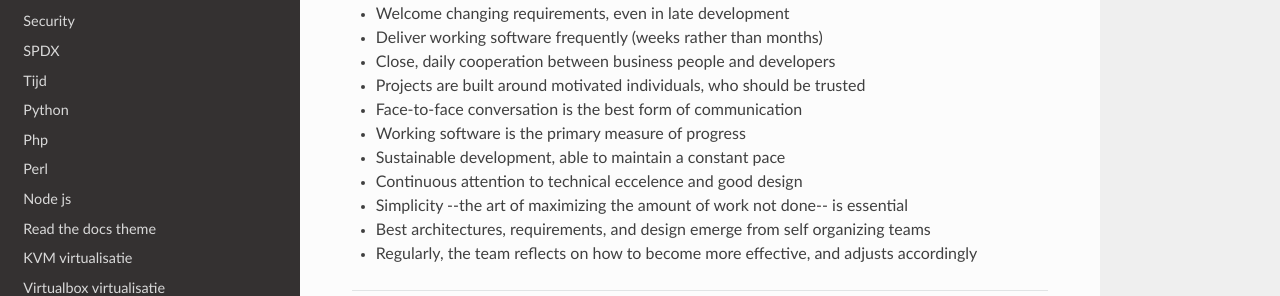
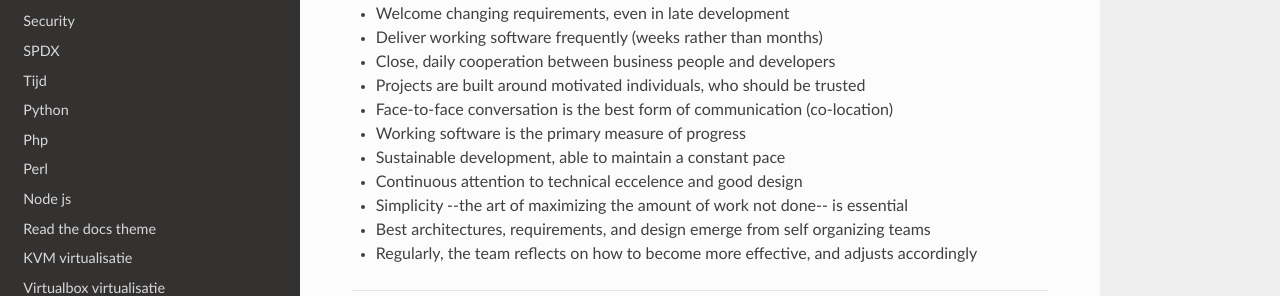
Before and after one commit to MatthewBuchananAstley/linuxhowto, an MkDocs documentation site: the page built from docs/Agile.md, in a window 1280 px wide and 1067 px high. Shown: the part 575-871 px from the top of the window. Built offline with MkDocs 1.6.1, drawn with Linux system fonts in a browser that asks for light colours; nearby versions of some CDN libraries.

Commit message:
Adjusted text

```diff
--- a/docs/Agile.md
+++ b/docs/Agile.md
@@ -20,7 +20,7 @@
 * Deliver working software frequently (weeks rather than months)
 * Close, daily cooperation between business people and developers
 * Projects are built around motivated individuals, who should be trusted
-* Face-to-face conversation is the best form of communication
+* Face-to-face conversation is the best form of communication (co-location)
 * Working software is the primary measure of progress
 * Sustainable development, able to maintain a constant pace
 * Continuous attention to technical eccelence and good design
```
